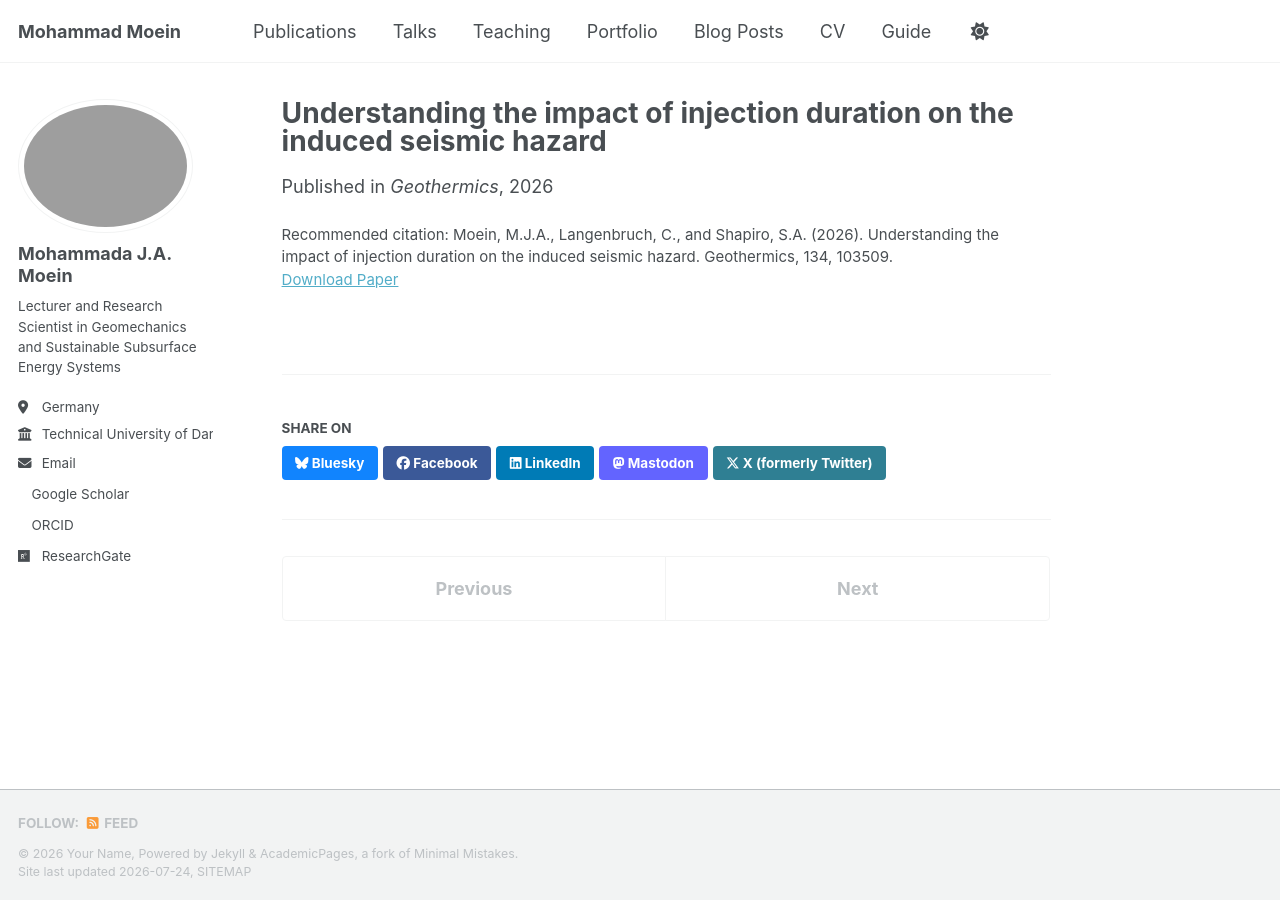
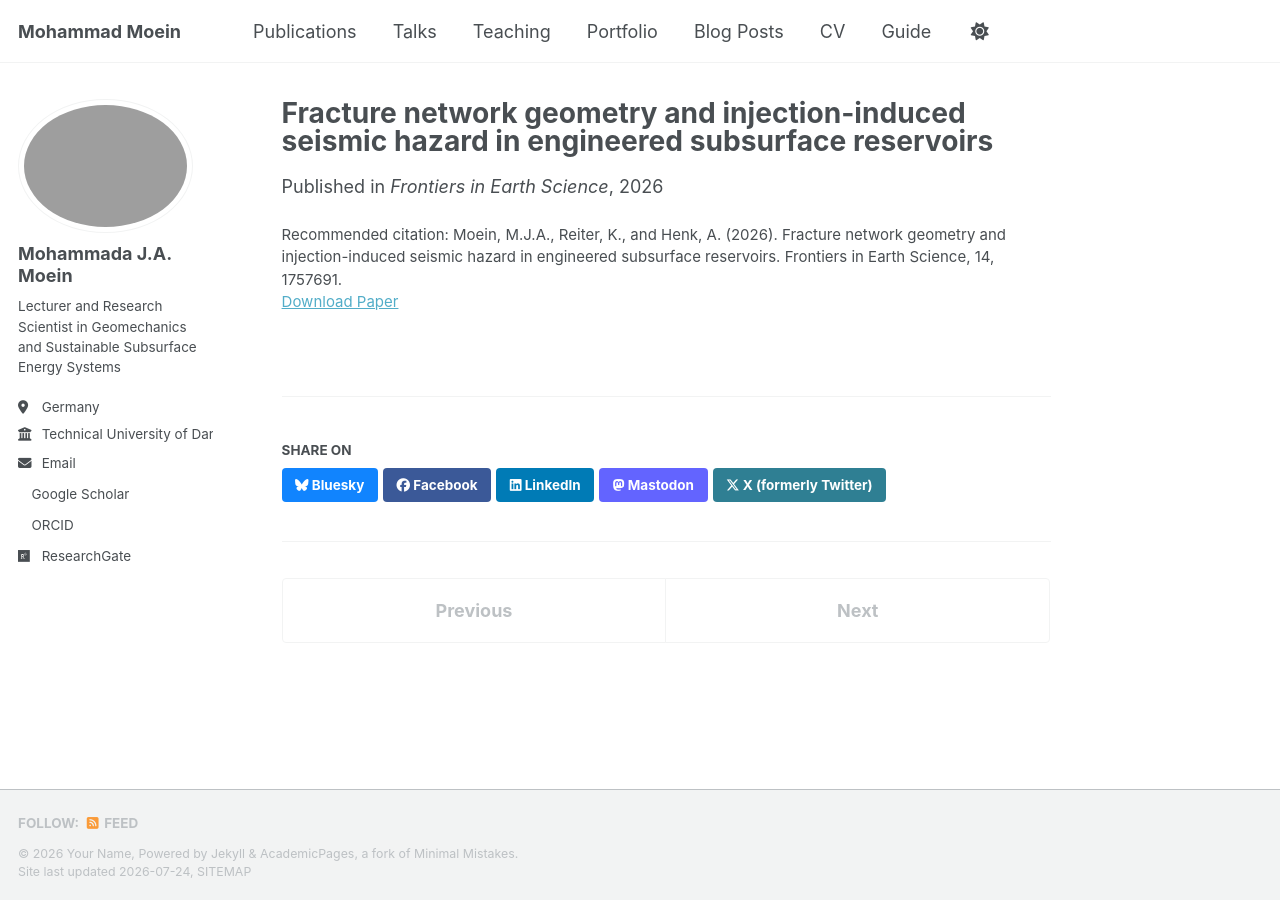
Before and after one commit to mjamoein/mjamoein.github.io, a Jekyll site: the page built from _publications/2026-Frontiers.md, in a window 1280 px wide. Built offline with Jekyll 4.4.1, drawn with Linux system fonts in a browser that asks for light colours; a style sheet for code colours, icons or effects is not loaded.

Commit message:
Update 2026-Frontiers.md

```diff
--- a/_publications/2026-Frontiers.md
+++ b/_publications/2026-Frontiers.md
@@ -1,11 +1,11 @@
 ---
-title: "Understanding the impact of injection duration on the induced seismic hazard"
+title: "Fracture network geometry and injection-induced seismic hazard in engineered subsurface reservoirs"
 collection: publications
 category: manuscripts
-permalink: /publication/2026-injection-duration-induced-seismic-hazard
-excerpt: "Investigation of how injection protocols and duration influence induced seismic hazard using theoretical models, numerical simulations, and field observations."
-date: 2026-01-01
-venue: "Geothermics"
-paperurl: "https://doi.org/10.1016/j.geothermics.2025.103509"
-citation: "Moein, M.J.A., Langenbruch, C., and Shapiro, S.A. (2026). Understanding the impact of injection duration on the induced seismic hazard. Geothermics, 134, 103509."
+permalink: /publication/2026-fracture-network-geometry
+excerpt: "A methodology linking fracture network geometry, discrete fracture network modeling and induced seismic hazard assessment in engineered subsurface reservoirs."
+date: 2026-03-31
+venue: "Frontiers in Earth Science"
+paperurl: "https://doi.org/10.3389/feart.2026.1757691"
+citation: "Moein, M.J.A., Reiter, K., and Henk, A. (2026). Fracture network geometry and injection-induced seismic hazard in engineered subsurface reservoirs. Frontiers in Earth Science, 14, 1757691."
 ---
```
